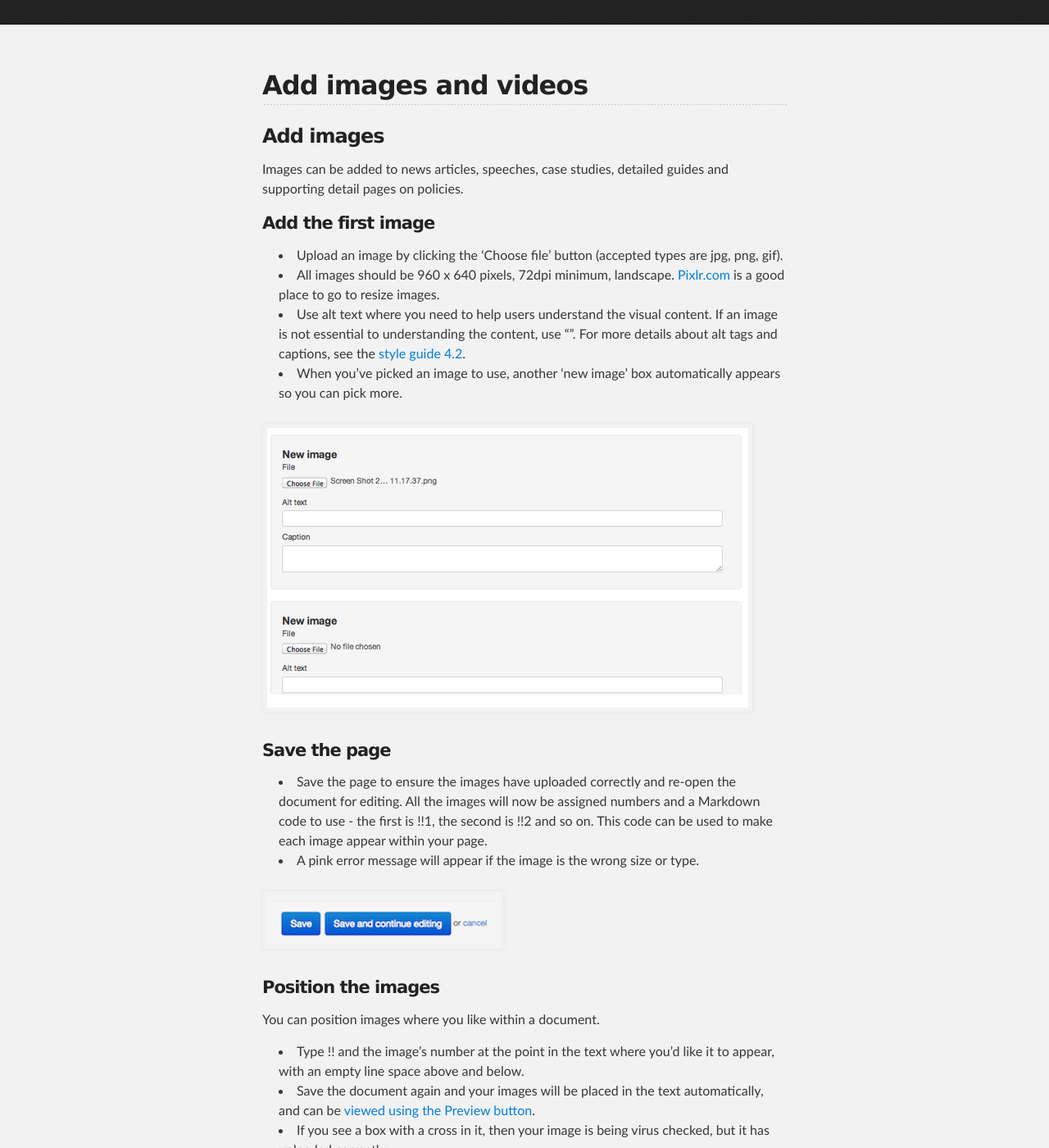
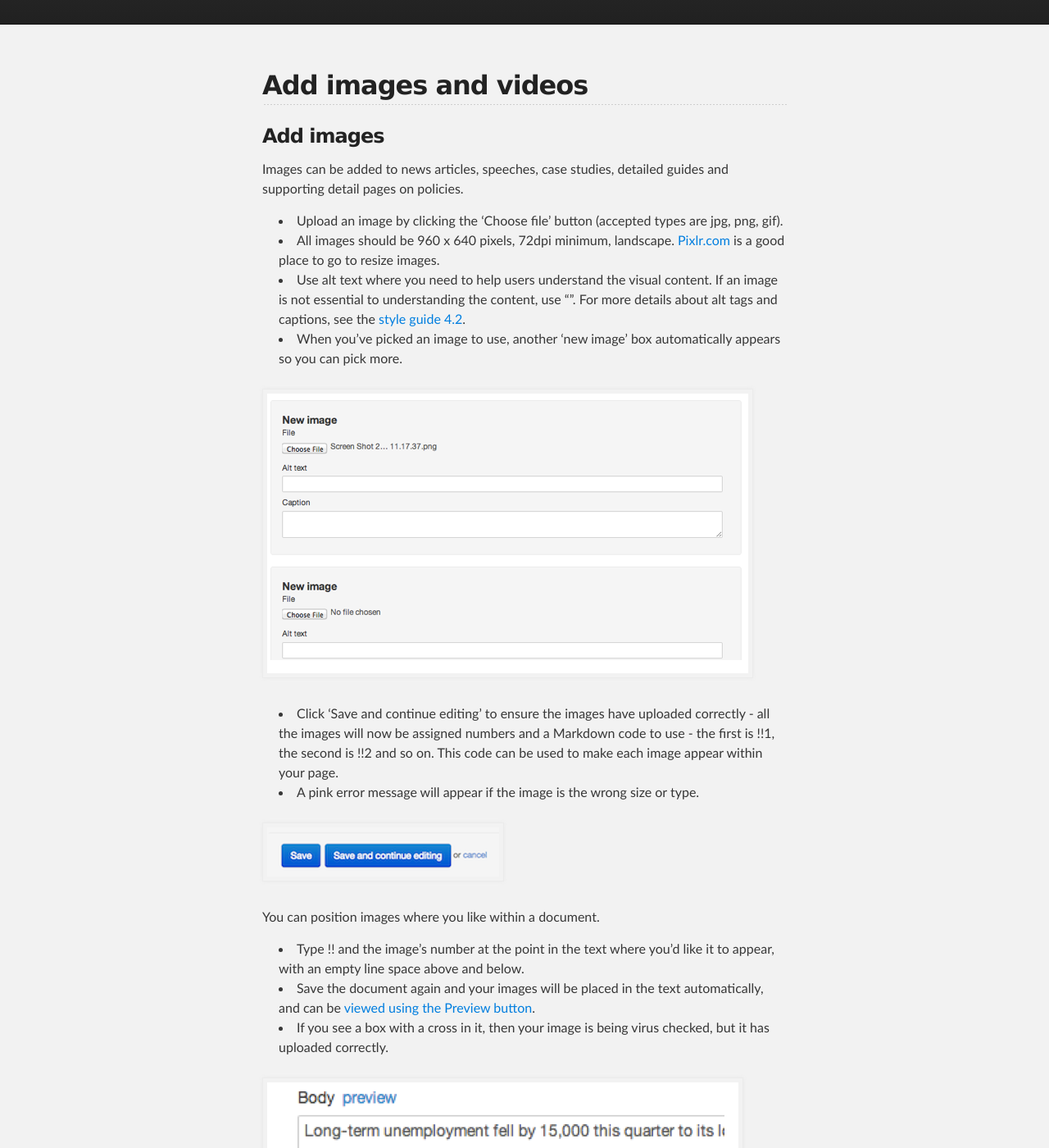
Before and after one commit to alphagov/inside-government-admin-guide, a Jekyll site: the page built from creating-documents/add-images.md, in a window 1280 px wide and 1400 px high, scrolled down 232 px. Shown: the whole window at 82% size. Built offline with Jekyll 4.4.1, drawn with Linux system fonts in a browser that asks for light colours.

Commit message:
Update add-images.md

```diff
--- a/creating-documents/add-images.md
+++ b/creating-documents/add-images.md
@@ -9,8 +9,6 @@ title: How to publish content / Add images and videos
 
 Images can be added to news articles, speeches, case studies, detailed guides and supporting detail pages on policies.
 
-#### Add the first image
-
 * Upload an image by clicking the 'Choose file' button (accepted types are jpg, png, gif).
 * All images should be 960 x 640 pixels, 72dpi minimum, landscape. [Pixlr.com](http://www.pixlr.com) is a good place to go to resize images.
 * Use alt text where you need to help users understand the visual content. If an image is not essential to understanding the content, use “”. For more details about alt tags and captions, see the [style guide 4.2](https://www.gov.uk/designprinciples/insidegovernment#images).
@@ -18,14 +16,10 @@ Images can be added to news articles, speeches, case studies, detailed guides an
 
 ![Add images 2](add-images-2.png)
 
-#### Save the page
-
-* Save the page to ensure the images have uploaded correctly and re-open the document for editing. All the images will now be assigned numbers and a Markdown code to use - the first is !!1, the second is !!2 and so on. This code can be used to make each image appear within your page.
+* Click 'Save and continue editing' to ensure the images have uploaded correctly - all the images will now be assigned numbers and a Markdown code to use - the first is !!1, the second is !!2 and so on. This code can be used to make each image appear within your page.
 * A pink error message will appear if the image is the wrong size or type.
 
 ![Create new document 4](creating-a-new-doc-4.png)
-
-#### Position the images
 
 You can position images where you like within a document.
 
```
